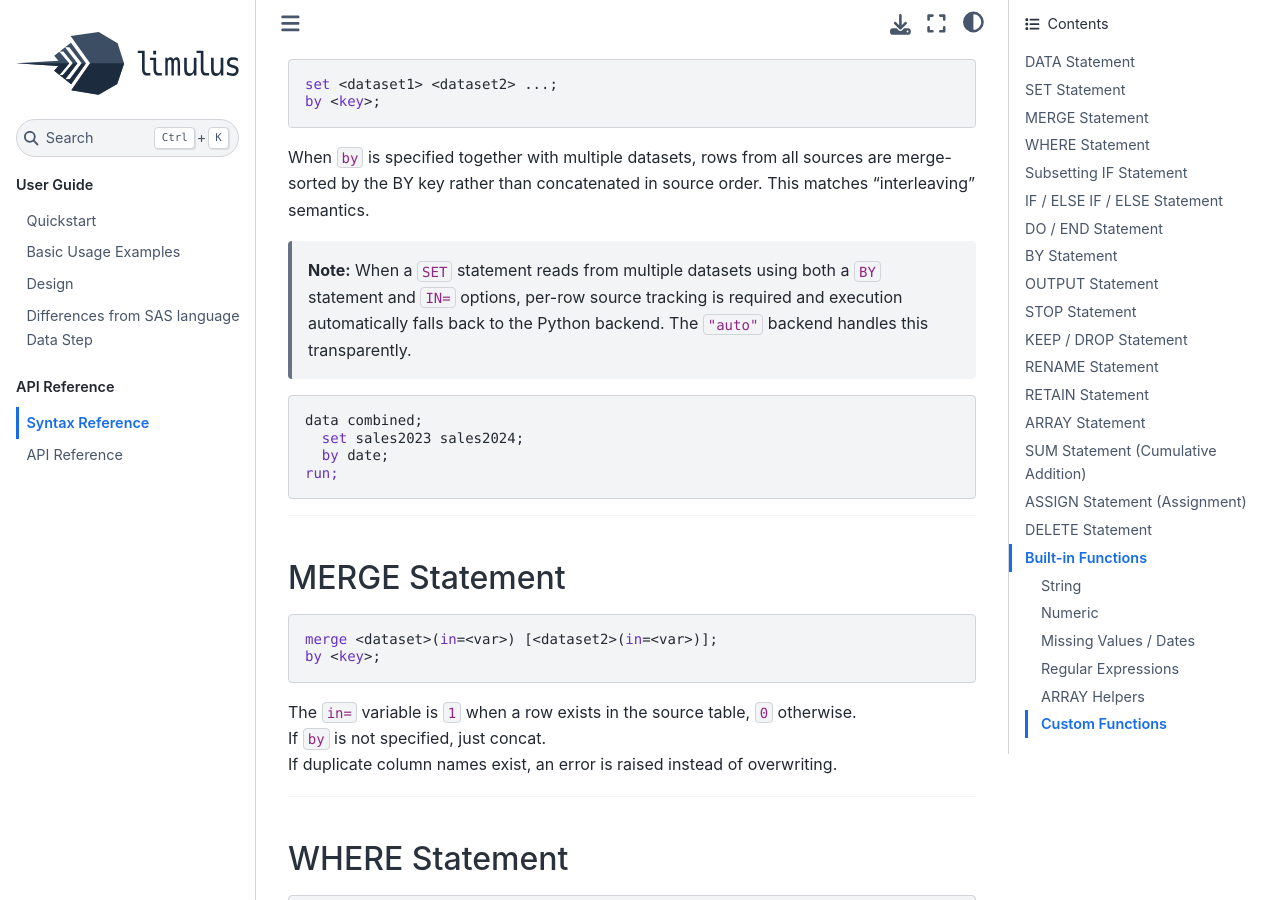
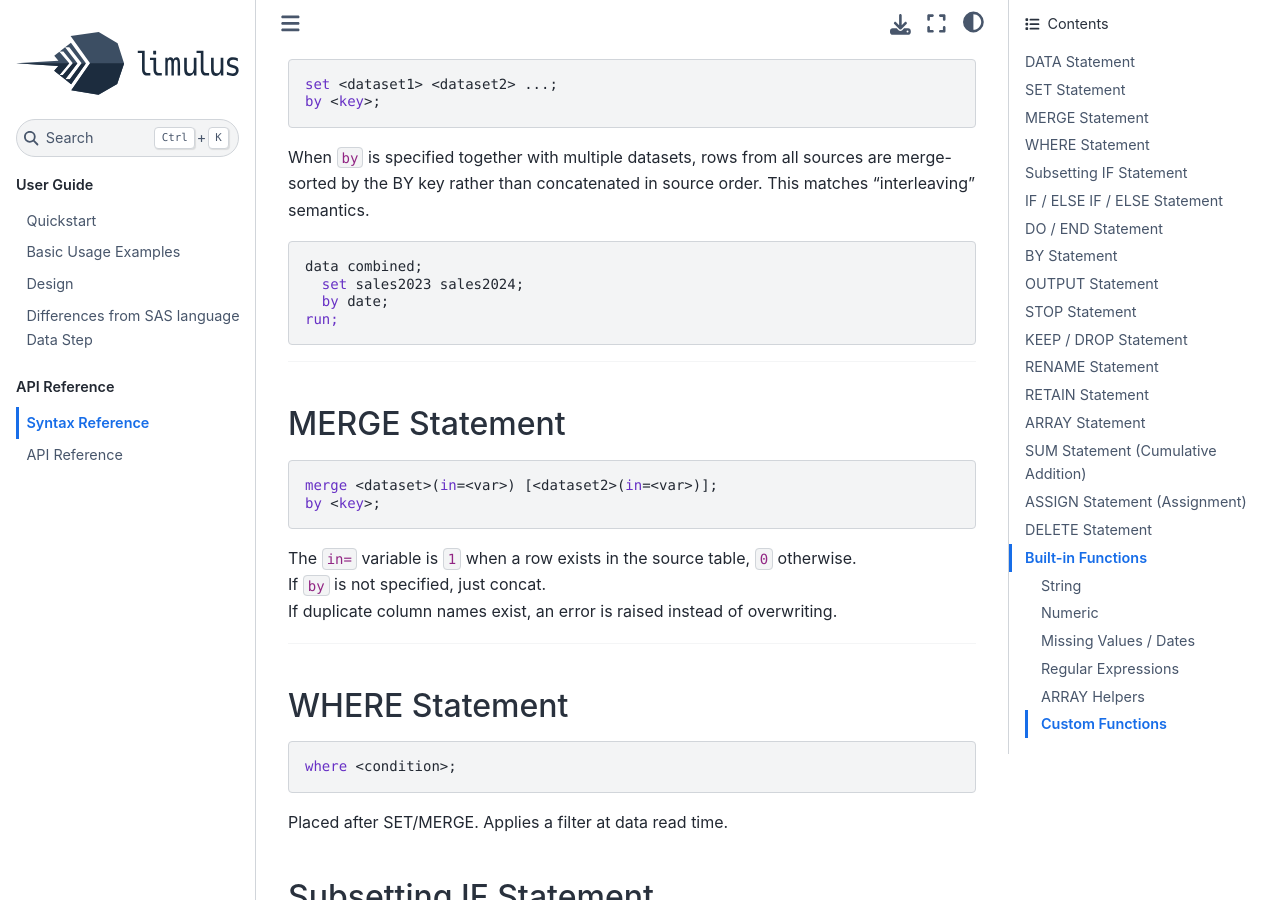
Before and after one commit to k-nkmt/limulus, a Sphinx documentation site: the page built from docs/syntax.md, in a window 1280 px wide and 900 px high, scrolled down 853 px. Built offline with Sphinx 7.4.7 and the Sphinx Book theme 1.1.4, drawn with Linux system fonts in a browser that asks for light colours; part of the change alters nothing that is shown.

Commit message:
fix docs

````diff
--- a/docs/conf.py
+++ b/docs/conf.py
@@ -58,5 +58,14 @@ autodoc_default_options = {
     "undoc-members": False,
     "show-inheritance": True,
 }
+autodoc_mock_imports = [
+    "pyarrow",
+    "pyarrow.compute",
+    "pyarrow.ipc",
+    "pyarrow.parquet",
+    "polars",
+    "pandas",
+    "limulus_native",
+]
 napoleon_google_docstring = True
 napoleon_numpy_docstring = False
--- a/docs/syntax.md
+++ b/docs/syntax.md
@@ -41,9 +41,6 @@ by <key>;
 When `by` is specified together with multiple datasets, rows from all sources are
 merge-sorted by the BY key rather than concatenated in source order.
 This matches "interleaving" semantics.
-
-> **Note:** When a `SET` statement reads from multiple datasets using both a `BY` statement and `IN=` options, per-row source tracking is required and execution automatically falls back to the Python backend. The `"auto"` backend handles this transparently.
-
 
 ```sas
 data combined;
````
Also changed, not shown: 1 other file.
